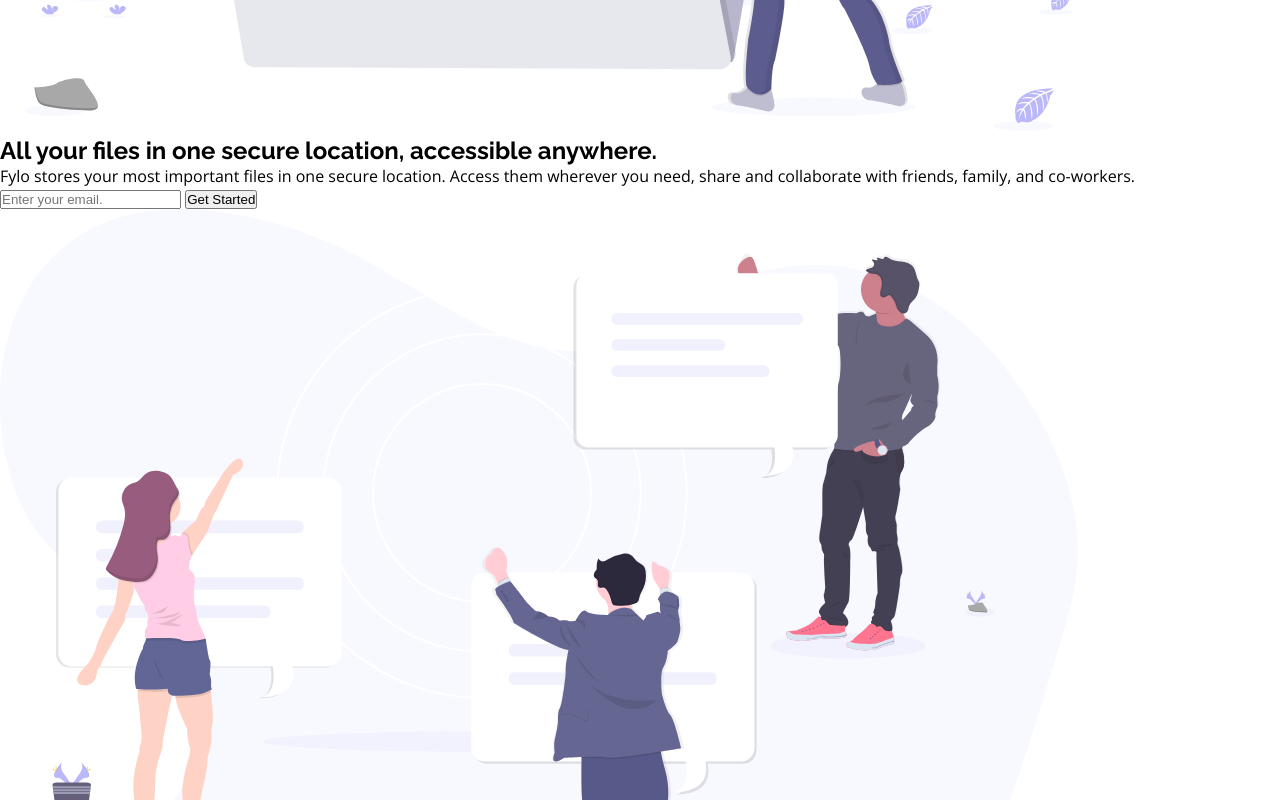
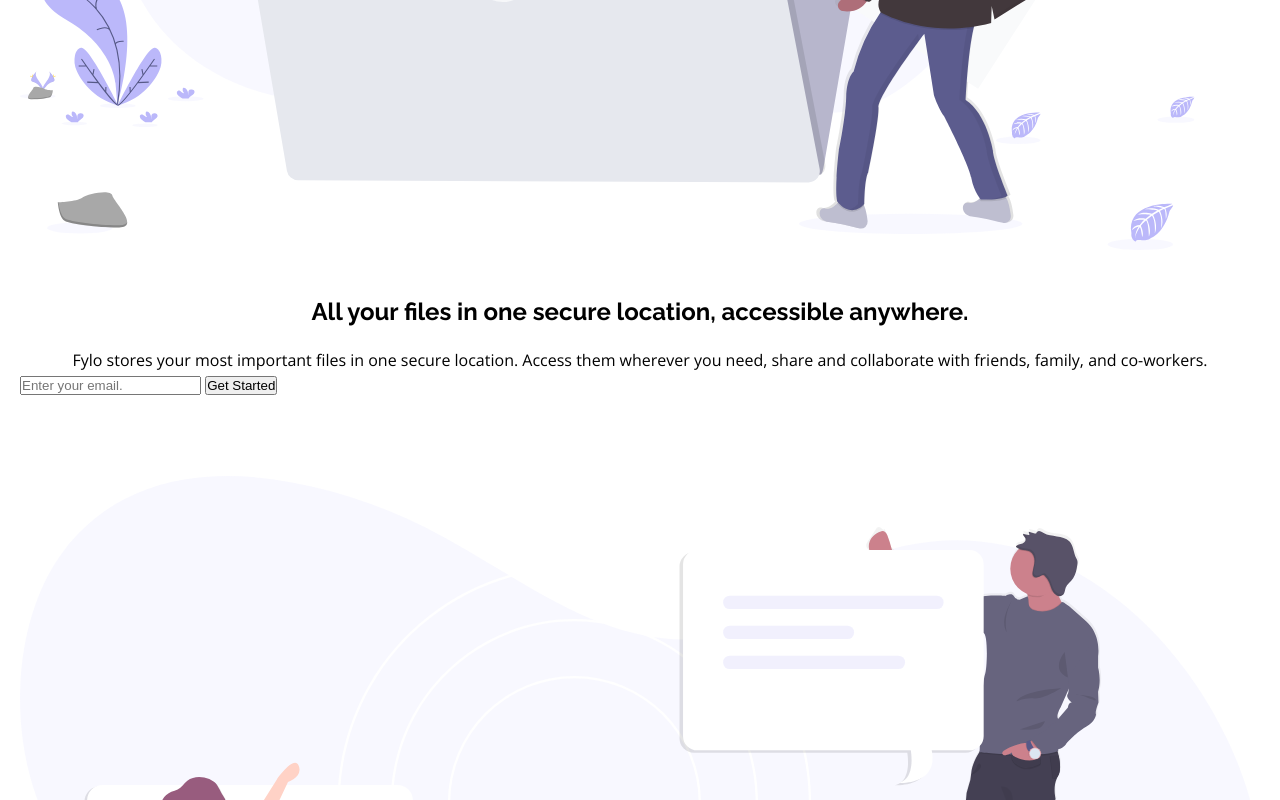
Before and after one commit to HtetLynnHtun/fem6-fylo-landing-page-with-two-column-layout, a plain HTML site: page index.html in a window 1280 px wide. Shown: the part 840-1640 px from the top of the page. Drawn offline with nearby package versions, Linux system fonts and the light colour scheme.

Commit message:
style first container

```diff
--- a/index.html
+++ b/index.html
@@ -51,7 +51,7 @@
     </header>
     <div class="container">
       <section>
-        <img src="/images/illustration-1.svg" alt="illustration-1" />
+        <img class="feature-img" src="/images/illustration-1.svg" alt="illustration-1" />
       </section>
       <section>
         <h1>All your files in one secure location, accessible anywhere.</h1>
@@ -71,7 +71,7 @@
     </div>
     <div class="container">
       <section>
-        <img src="images/illustration-2.svg" alt="illustration-2" />
+        <img class="feature-img" src="images/illustration-2.svg" alt="illustration-2" />
       </section>
       <section>
         <h2>Stay productive, wherever you are</h2>
--- a/styles.css
+++ b/styles.css
@@ -6,6 +6,7 @@
 
 body {
   font-family: "Open Sans", sans-serif;
+  line-height: 1.5rem;
 }
 
 nav,
@@ -32,3 +33,23 @@ nav {
   display: inline;
   margin-left: 20px;
 }
+
+/* ============ main style ============== */
+.container {
+  padding: 20px;
+  display: flex;
+  flex-direction: column;
+}
+.feature-img {
+  width: 100%;
+}
+section {
+  margin: 20px 0;
+}
+h1, h1+p {
+  text-align: center;
+}
+h1 {
+  line-height: 2rem;
+  margin-bottom: 20px;
+}
```
